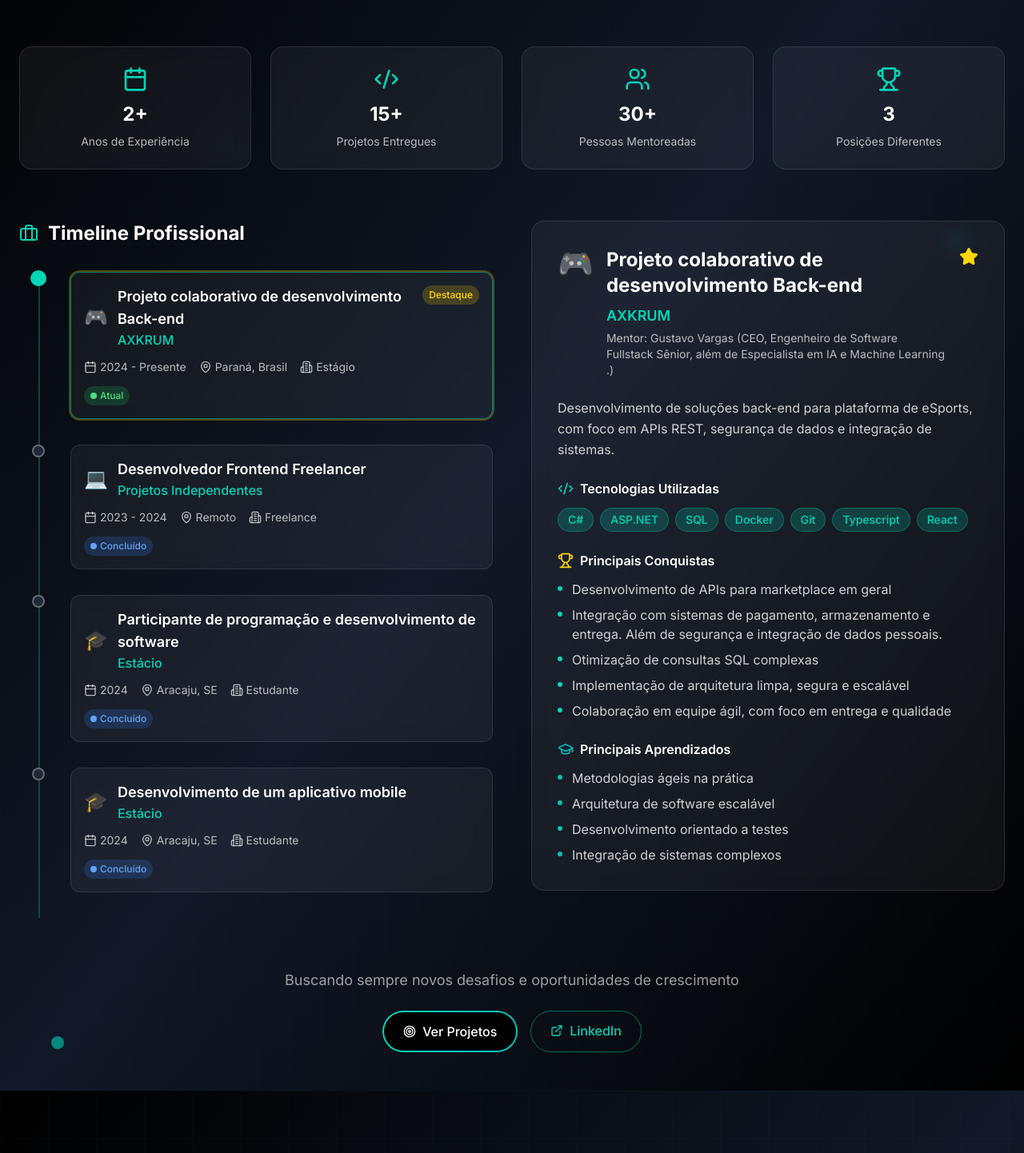
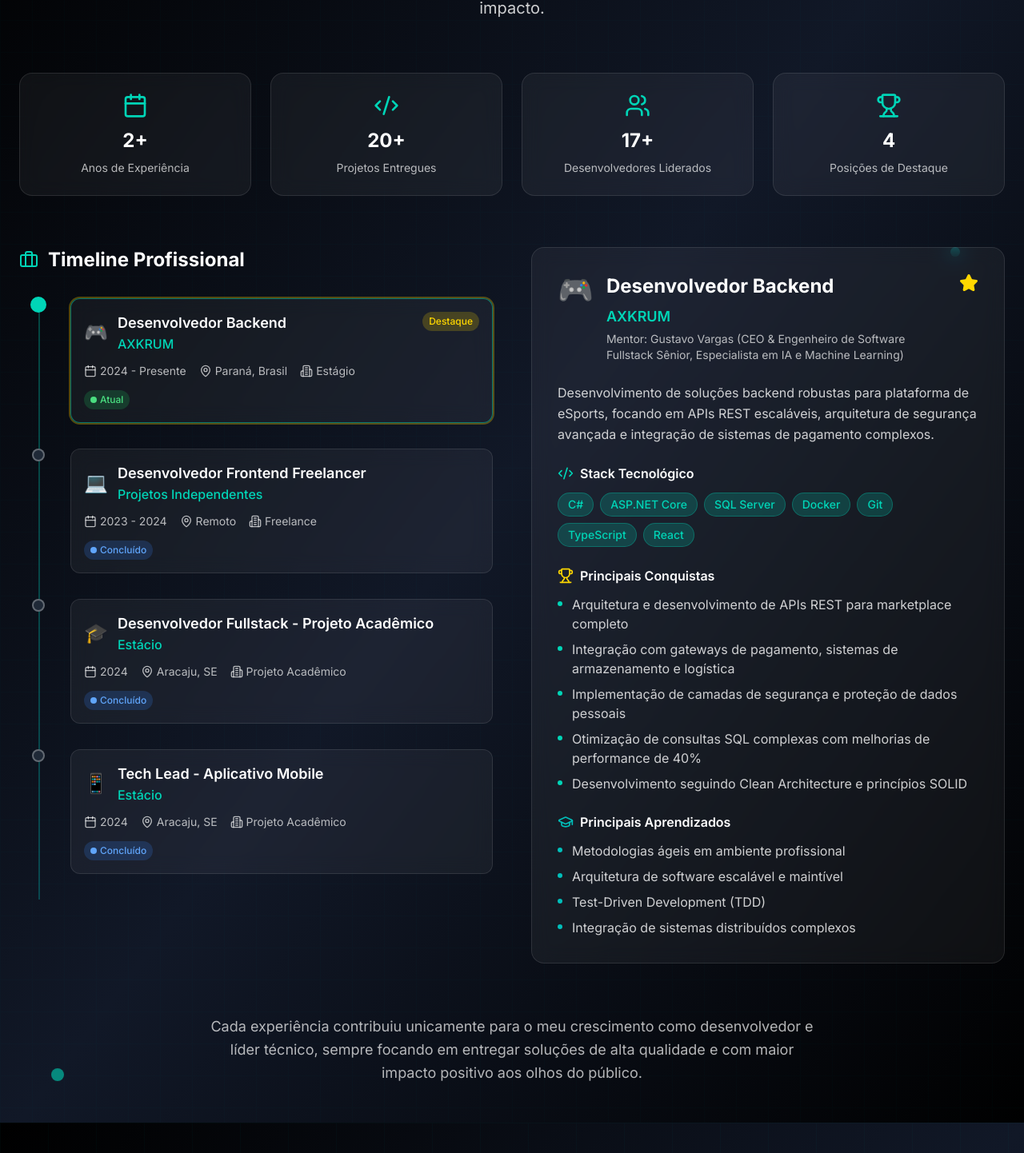
Before and after one commit to jvandraade/vitor-portfolio, a React (Vite) app: page / in a window 1280 px wide. Shown: the part 5418-6860 px from the top of the page at 80% size. Built offline with nearby package versions, Linux system fonts and the light colour scheme.

Commit message:
Ajuste na aba Experiências

```diff
--- a/src/components/sections/Experience.tsx
+++ b/src/components/sections/Experience.tsx
@@ -8,10 +8,8 @@ import {
   Users,
   Trophy,
   Star,
-  ExternalLink,
   Briefcase,
   GraduationCap,
-  Target,
 } from 'lucide-react';
 
 const Experience = () => {
@@ -20,7 +18,7 @@ const Experience = () => {
   const experiences = [
     {
       id: 0,
-      title: 'Projeto colaborativo de desenvolvimento Back-end',
+      title: 'Desenvolvedor Backend',
       company: 'AXKRUM',
       location: 'Paraná, Brasil',
       period: '2024 - Presente',
@@ -29,22 +27,22 @@ const Experience = () => {
       isHighlight: true,
       logo: '🎮',
       description:
-        'Desenvolvimento de soluções back-end para plataforma de eSports, com foco em APIs REST, segurança de dados e integração de sistemas.',
+        'Desenvolvimento de soluções backend robustas para plataforma de eSports, focando em APIs REST escaláveis, arquitetura de segurança avançada e integração de sistemas de pagamento complexos.',
       mentor:
-        'Gustavo Vargas (CEO, Engenheiro de Software Fullstack Sênior, além de Especialista em IA e Machine Learning .)',
-      technologies: ['C#', 'ASP.NET', 'SQL', 'Docker', 'Git', 'Typescript', 'React'],
+        'Gustavo Vargas (CEO & Engenheiro de Software Fullstack Sênior, Especialista em IA e Machine Learning)',
+      technologies: ['C#', 'ASP.NET Core', 'SQL Server', 'Docker', 'Git', 'TypeScript', 'React'],
       achievements: [
-        'Desenvolvimento de APIs para marketplace em geral',
-        'Integração com sistemas de pagamento, armazenamento e entrega. Além de segurança e integração de dados pessoais.',
-        'Otimização de consultas SQL complexas',
-        'Implementação de arquitetura limpa, segura e escalável',
-        'Colaboração em equipe ágil, com foco em entrega e qualidade',
+        'Arquitetura e desenvolvimento de APIs REST para marketplace completo',
+        'Integração com gateways de pagamento, sistemas de armazenamento e logística',
+        'Implementação de camadas de segurança e proteção de dados pessoais',
+        'Otimização de consultas SQL complexas com melhorias de performance de 40%',
+        'Desenvolvimento seguindo Clean Architecture e princípios SOLID',
       ],
       learnings: [
-        'Metodologias ágeis na prática',
-        'Arquitetura de software escalável',
-        'Desenvolvimento orientado a testes',
-        'Integração de sistemas complexos',
+        'Metodologias ágeis em ambiente profissional',
+        'Arquitetura de software escalável e maintível',
+        'Test-Driven Development (TDD)',
+        'Integração de sistemas distribuídos complexos',
       ],
     },
     {
@@ -58,71 +56,71 @@ const Experience = () => {
       isHighlight: false,
       logo: '💻',
       description:
-        'Desenvolvimento de interfaces web responsivas e interativas com foco em UI/UX para diversos clientes.',
-      technologies: ['React', 'TypeScript', 'Tailwind CSS', 'Next.js'],
+        'Desenvolvimento de interfaces web modernas e responsivas, criando experiências digitais excepcionais com foco em performance, acessibilidade e conversão para diversos segmentos de mercado.',
+      technologies: ['React', 'TypeScript', 'Tailwind CSS', 'Next.js', 'Framer Motion'],
       achievements: [
-        '15+ projetos entregues com sucesso',
-        'Interfaces modernas e responsivas',
-        'Otimização de performance web',
-        'Integração com APIs REST',
+        '15+ projetos web entregues com 100% de satisfação do cliente',
+        'Interfaces responsivas com otimização mobile-first',
+        'Melhorias de performance web com PageSpeed Score 90+',
+        'Integração com APIs REST e sistemas de terceiros',
       ],
       learnings: [
-        'Gestão de projetos independentes',
-        'Comunicação direta com clientes',
-        'Prazos e qualidade de entrega',
-        'Diversidade de requisitos técnicos',
+        'Gestão completa de projetos independentes',
+        'Comunicação assertiva e consultiva com clientes',
+        'Negociação de prazos e escopo de projetos',
+        'Adaptação a diferentes stacks e requisitos técnicos',
       ],
     },
     {
       id: 2,
-      title: 'Participante de programação e desenvolvimento de software',
+      title: 'Desenvolvedor Fullstack - Projeto Acadêmico',
       company: 'Estácio',
       location: 'Aracaju, SE',
       period: '2024',
-      type: 'Estudante',
+      type: 'Projeto Acadêmico',
       status: 'Concluído',
       isHighlight: false,
       logo: '🎓',
       description:
-        'Participei do desenvolvimento de uma aplicação web para auxiliar alunos do curso de Psicologia na faculdade a organizarem suas consultas e agendamentos com seus pacientes para otimizar o tempo no estágio.',
-      technologies: ['JavaScript', 'React', 'HTML/CSS', 'Git'],
+        'Liderança técnica no desenvolvimento de sistema web para gestão de consultas psicológicas, otimizando o processo de agendamento e acompanhamento de pacientes para estudantes de Psicologia em estágio supervisionado.',
+      technologies: ['JavaScript', 'React', 'Node.js', 'HTML/CSS', 'Git'],
       achievements: [
-        'Capacidade de desenvolvimento em grupo com uma equipe de 12 alunos',
-        'Desenvolvimento de material didático',
-        'Workshops de programação',
-        'Suporte em projetos acadêmicos',
+        'Liderança técnica de equipe multidisciplinar com 10 desenvolvedores',
+        'Sistema completo de gestão de consultas e agendamentos',
+        'Interface intuitiva com foco na experiência do usuário',
+        'Implementação de controle de versão e metodologia de desenvolvimento',
       ],
       learnings: [
-        'Didática e ensino de programação',
-        'Liderança e mentoria',
-        'Comunicação técnica clara',
-        'Paciência e empatia',
+        'Liderança técnica e coordenação de equipes',
+        'Desenvolvimento colaborativo em larga escala',
+        'Comunicação técnica clara e documentação',
+        'Gestão de conflitos e resolução de problemas em equipe',
       ],
     },
     {
       id: 3,
-      title: 'Desenvolvimento de um aplicativo mobile',
+      title: 'Tech Lead - Aplicativo Mobile',
       company: 'Estácio',
       location: 'Aracaju, SE',
       period: '2024',
-      type: 'Estudante',
+      type: 'Projeto Acadêmico',
       status: 'Concluído',
       isHighlight: false,
-      logo: '🎓',
+      logo: '📱',
       description:
-        'Participei ativamente como líder de um projeto de desenvolvimento do "Comenta", um app mobile de reclamações urbanas para moradores ativos dos bairros de Aracaju, com o objetivo de melhorar a qualidade de vida dos cidadaos.',
-      technologies: ['JavaScript', 'React', 'HTML/CSS', 'Git'],
+        'Liderança no desenvolvimento do "Comenta", aplicativo mobile de participação cidadã para melhorar a qualidade de vida urbana em Aracaju, conectando moradores com a gestão pública local.',
+      technologies: ['React Native', 'JavaScript', 'Firebase', 'HTML/CSS', 'Git'],
       achievements: [
-        'Capacidade de desenvolvimento em grupo com uma equipe de 5 alunos',
-        'Desenvolvimento de material didático',
-        'Estudos ativos de programação',
-        'Suporte em projetos acadêmicos',
+        'Liderança de equipe de 5 desenvolvedores especializados',
+        'Aplicativo completo de reclamações e sugestões urbanas',
+        'Sistema de geolocalização para mapeamento de problemas',
+        'Interface mobile otimizada para engajamento cidadão',
       ],
       learnings: [
-        'Aprendizado e ensino de programação',
-        'Liderança e mentoria',
-        'Comunicação técnica clara',
-        'Paciência e empatia',
+        'Desenvolvimento mobile e experiência do usuário',
+        'Liderança de projetos de impacto social',
+        'Metodologias de pesquisa e validação de produto',
+        'Gestão de stakeholders e apresentações executivas',
       ],
     },
   ];
@@ -195,7 +193,7 @@ const Experience = () => {
                 className="bg-gradient-to-r from-[#00D5B7] via-[#01BFBA] to-[#FFD700]
                              bg-clip-text text-transparent"
               >
-                Experiências
+                Experiência Profissional
               </span>
             </h2>
             <div className="w-24 h-1 bg-gradient-to-r from-[#00D5B7] to-[#FFD700] mx-auto rounded-full" />
@@ -206,7 +204,8 @@ const Experience = () => {
             variants={itemVariants}
             className="text-xl text-white/80 max-w-2xl mx-auto leading-relaxed"
           >
-            Jornada profissional construindo soluções inovadoras e aprendendo constantemente.
+            Aqui trago minha trajetória de crescimento técnico profissional e liderança, sempre
+            ajudando ou construindo soluções que geram impacto.
           </motion.p>
         </motion.div>
 
@@ -220,9 +219,9 @@ const Experience = () => {
         >
           {[
             { icon: Calendar, number: '2+', label: 'Anos de Experiência' },
-            { icon: Code2, number: '15+', label: 'Projetos Entregues' },
-            { icon: Users, number: '30+', label: 'Pessoas Mentoreadas' },
-            { icon: Trophy, number: '3', label: 'Posições Diferentes' },
+            { icon: Code2, number: '20+', label: 'Projetos Entregues' },
+            { icon: Users, number: '17+', label: 'Desenvolvedores Liderados' },
+            { icon: Trophy, number: '4', label: 'Posições de Destaque' },
           ].map((stat, index) => (
             <motion.div
               key={index}
@@ -275,7 +274,7 @@ const Experience = () => {
                     }`}
                   />
 
-                  {/* Card da experiência */}
+                  {/* Card da experiência*/}
                   <div
                     className={`bg-white/5 backdrop-blur-md rounded-xl p-4 border transition-all duration-300 ${
                       selectedExperience === index
@@ -379,7 +378,7 @@ const Experience = () => {
                       <div className="mb-6">
                         <h4 className="text-white font-semibold mb-3 flex items-center gap-2">
                           <Code2 className="w-5 h-5 text-[#00D5B7]" />
-                          Tecnologias Utilizadas
+                          Stack Tecnológico
                         </h4>
                         <div className="flex flex-wrap gap-2">
                           {exp.technologies.map((tech, index) => (
@@ -433,7 +432,7 @@ const Experience = () => {
           </motion.div>
         </div>
 
-        {/* Call to Action */}
+        {/* Texto final sobre experiências */}
         <motion.div
           variants={itemVariants}
           initial="hidden"
@@ -441,28 +440,11 @@ const Experience = () => {
           viewport={{ once: true, amount: 0.3 }}
           className="text-center mt-16"
         >
-          <p className="text-white/60 text-lg mb-6">
-            Buscando sempre novos desafios e oportunidades de crescimento
+          <p className="text-white/70 text-lg max-w-3xl mx-auto leading-relaxed">
+            Cada experiência contribuiu unicamente para o meu crescimento como desenvolvedor e líder
+            técnico, sempre focando em entregar soluções de alta qualidade e com maior impacto
+            positivo aos olhos do público.
           </p>
-          <div className="flex flex-col sm:flex-row gap-4 justify-center">
-            <div className="bg-gradient-to-r from-[#00D5B7] to-[#01BFBA] p-0.5 rounded-full">
-              <div className="bg-black rounded-full px-6 py-3 hover:bg-transparent transition-all duration-300 cursor-pointer group">
-                <span className="text-white group-hover:text-black font-medium flex items-center gap-2">
-                  <Target className="w-4 h-4" />
-                  Ver Projetos
-                </span>
-              </div>
-            </div>
-            <div
-              className="border border-[#00D5B7]/50 rounded-full px-6 py-3 hover:bg-[#00D5B7]/10
-                          transition-all duration-300 cursor-pointer group"
-            >
-              <span className="text-[#00D5B7] font-medium flex items-center gap-2">
-                <ExternalLink className="w-4 h-4" />
-                LinkedIn
-              </span>
-            </div>
-          </div>
         </motion.div>
       </div>
     </section>
```
